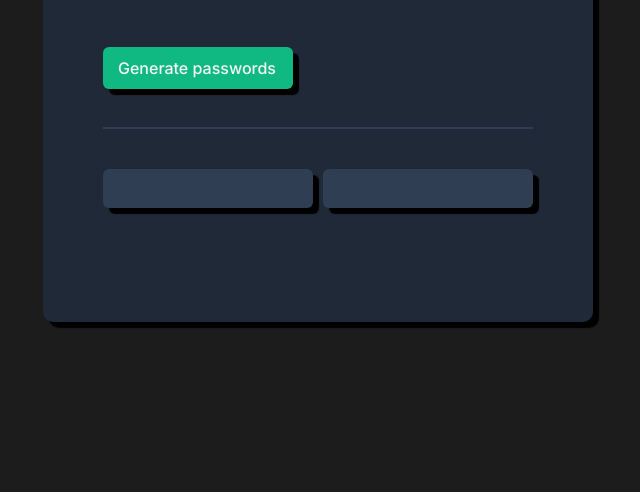
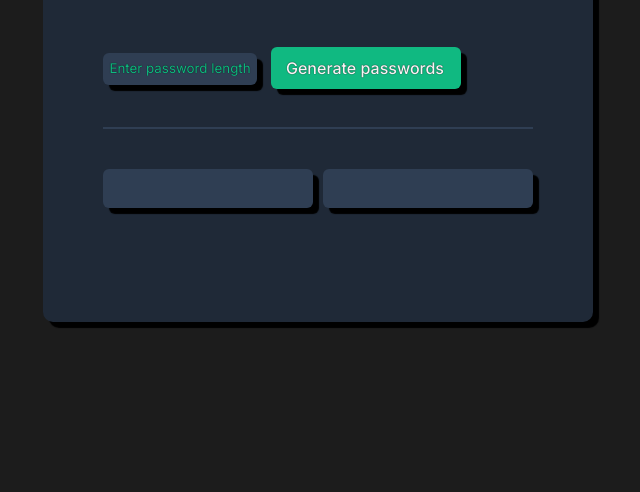
Before and after one commit to snu28/password-generator, a plain HTML site: page index.html in a window 1280 px wide. Shown: the part 308-800 px from the top of the page, without its empty margins (322-962 px from the left). Drawn offline with Linux system fonts and the light colour scheme.

Commit message:
pass length feature

```diff
--- a/index.html
+++ b/index.html
@@ -20,7 +20,12 @@
             <h1 id="header">Generate a <br><span id="random-sect">random password</span></h1>
             <h3 id="summary">Never use an insecure password again</h3>
 
-            <button id="generate-btn">Generate passwords</button>
+            <div id="user-inputs">
+                <input id="length-input" type="number" placeholder="Enter password length">
+                <button id="generate-btn">Generate passwords</button>
+            </div>
+
+
 
             <hr id="line">
 
--- a/index.js
+++ b/index.js
@@ -1,6 +1,7 @@
 let passOneEl = document.getElementById("password-one")
 let passTwoEl = document.getElementById("password-two")
 let generateBtn = document.getElementById("generate-btn")
+let passLength = document.getElementById("length-input")
 
 const characters = ["A","B","C","D","E","F","G","H",
     "I","J","K","L","M","N","O","P","Q","R","S","T","U","V","W","X","Y","Z",
@@ -20,7 +21,9 @@ generateBtn.addEventListener("click",function(){
 
 function randomPassword(passNum){
 
-    for (let i = 0; i < 15; i ++){
+    let length = passLength.value
+
+    for (let i = 0; i < length; i ++){
         let randomNum = Math.floor(Math.random()*characters.length)
         passNum.textContent+= characters[randomNum]
     }
--- a/style.css
+++ b/style.css
@@ -5,6 +5,13 @@ body{
     font-family: Karla;
 
 
+
+}
+
+input::-webkit-outer-spin-button,
+input::-webkit-inner-spin-button {
+  -webkit-appearance: none;
+  margin: 0;
 
 }
 
@@ -18,6 +25,7 @@ body{
     margin:80px auto;
     border-radius:10px;
     box-shadow:6px 6px 1px black;
+    text-shadow: 0px 0px 1px black;
 
 }
 
@@ -59,6 +67,39 @@ body{
 
 }
 
+#user-inputs{
+    display: flex;
+    justify-content: left;
+}
+
+
+
+#length-input{
+    background-color: #2F3E53;
+    color:#10B981;
+    border-radius: 6px;
+    box-shadow: 6px 6px 1px black;
+    border: none;
+    width: 150px;
+    height: 30px;
+    text-align: center;
+    margin: 6px 14px 0px 0px;
+
+
+
+}
+
+#length-input:hover{
+    box-shadow: none;
+}
+
+::placeholder{
+    font-family: Inter;
+    text-align: center;
+    color: #10B981;
+    text-shadow: 0px 0px 1px black;
+}
+
 
 
 #generate-btn{
@@ -76,6 +117,7 @@ body{
     margin-bottom: 30px;
     border:none;
     box-shadow: 6px 6px 1px black;
+    text-shadow: 0px 0px 1px black;
 
 
 }
@@ -113,6 +155,8 @@ body{
     height: 39px;
     border-radius: 6px;
     box-shadow: 6px 6px 1px black;
+    text-shadow: 0px 0px 1px black;
+    overflow: hidden;
 
 
 
@@ -125,6 +169,4 @@ body{
 
 
 
-
-
 }
```
